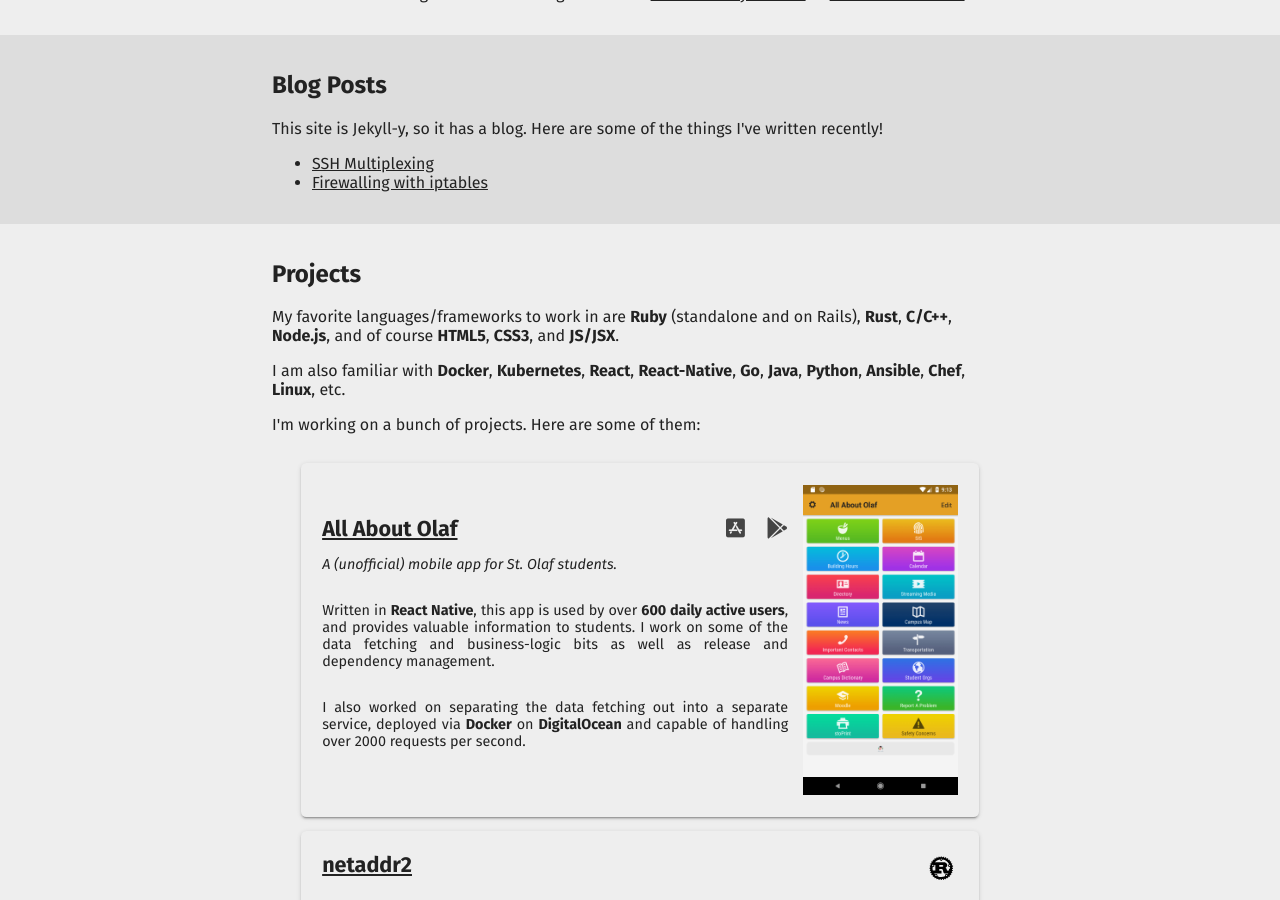
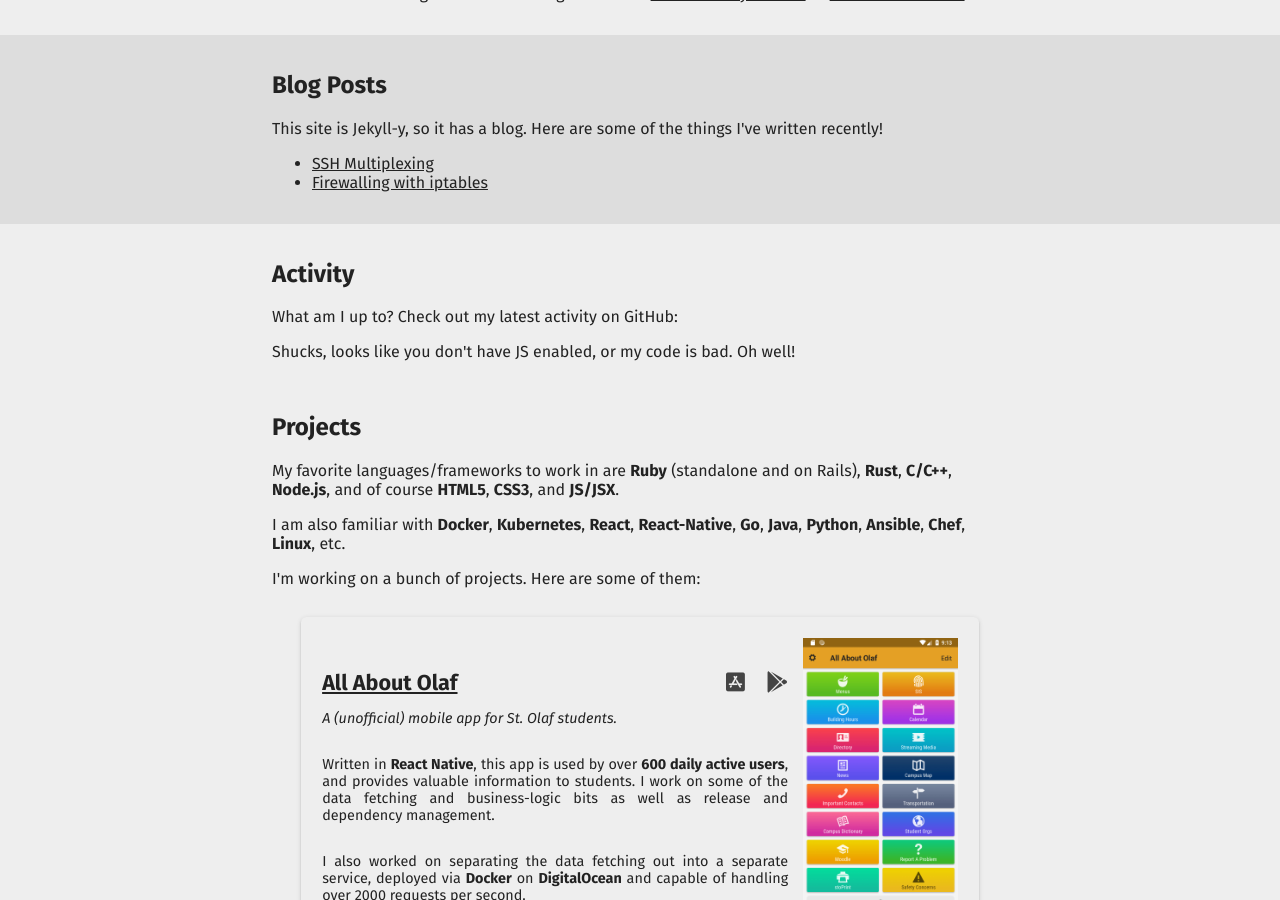
Before and after one commit to rye/krye.io, a Jekyll site: the page built from index.html, in a window 1280 px wide and 900 px high, scrolled down 1191 px. Built offline with Jekyll 4.4.1, drawn with Linux system fonts in a browser that asks for light colours; nearby versions of some CDN libraries; part of the change alters nothing that is shown.

Commit message:
Start working on a GitHub activity feed
Signed-off-by: Kristofer Rye <kristofer.rye@gmail.com>

```diff
--- a/index.html
+++ b/index.html
@@ -85,6 +85,18 @@ title: 'Kristofer Rye'
 </section>
 {% endif %}
 
+<section id="activity">
+	<h1>Activity</h1>
+	<p>
+		What am I up to?
+		Check out my latest activity on GitHub:
+	</p>
+
+	<div id="gh-activity">
+		Shucks, looks like you don't have JS enabled, or my code is bad.  Oh well!
+	</div>
+</section>
+
 <section id="projects">
 	<h1>
 		Projects
@@ -138,3 +150,61 @@ title: 'Kristofer Rye'
 		</div>
 	</div>
 </section>
+
+
+<script>
+let ghActivityContainer = document.querySelector("div#gh-activity");
+
+function renderGhActivityContainer(container, data) {
+	if(container) {
+		container.innerHTML = "";
+	}
+
+	let dataInScope = data.filter(event => {
+		let eventDateRaw = event["created_at"];
+		let eventDate = Date.parse(eventDateRaw);
+		let difference = eventDate && (new Date() - eventDate);
+		return difference < 7 * 24 * 60 * 60 * 1000
+	});
+
+	let dataToRender = data.filter(event => {
+		let isCorrectType = event["type"] == "PushEvent" || event["type"] == "PullRequestEvent" || event["type"] == "IssueCommentEvent";
+		let isCorrectActor = event["actor"] && event["actor"]["login"] == "rye";
+		return isCorrectActor && isCorrectType
+	});
+
+	dataToRender.forEach(event => {
+		let eventContainer = document.createElement("div");
+		eventContainer.setAttribute("data-id", event["id"])
+		eventContainer.setAttribute("data-type", event["type"]);
+
+		switch(event["type"]) {
+			case 'PushEvent':
+				console.debug(event["payload"]["commits"]);
+				let commits = event["payload"] && event["payload"]["commits"];
+				let lastCommit = commits[commits.length - 1];
+				let otherCommits = (commits.length - 1);
+				eventContainer.innerHTML = `Pushed \"${lastCommit["message"].split("\n")[0]}\"` + (otherCommits > 0 ? (" and " + otherCommits + ` other commit${otherCommits > 1 ? 's' : ''}`) : "");
+				break;
+
+			case 'PullRequestEvent':
+				console.debug(event["payload"]);
+				break;
+
+			default:
+				console.warn("unimplemented event type", event["type"]);
+		}
+
+
+		container.appendChild(eventContainer);
+	});
+}
+
+if (ghActivityContainer) {
+	fetch("https://api.github.com/users/rye/events?per_page=100")
+		.then(response => response.json())
+		.then(data => renderGhActivityContainer(ghActivityContainer, data));
+} else {
+	console.warn("div#gh-activity not found on page, doing nothing");
+}
+</script>
```
